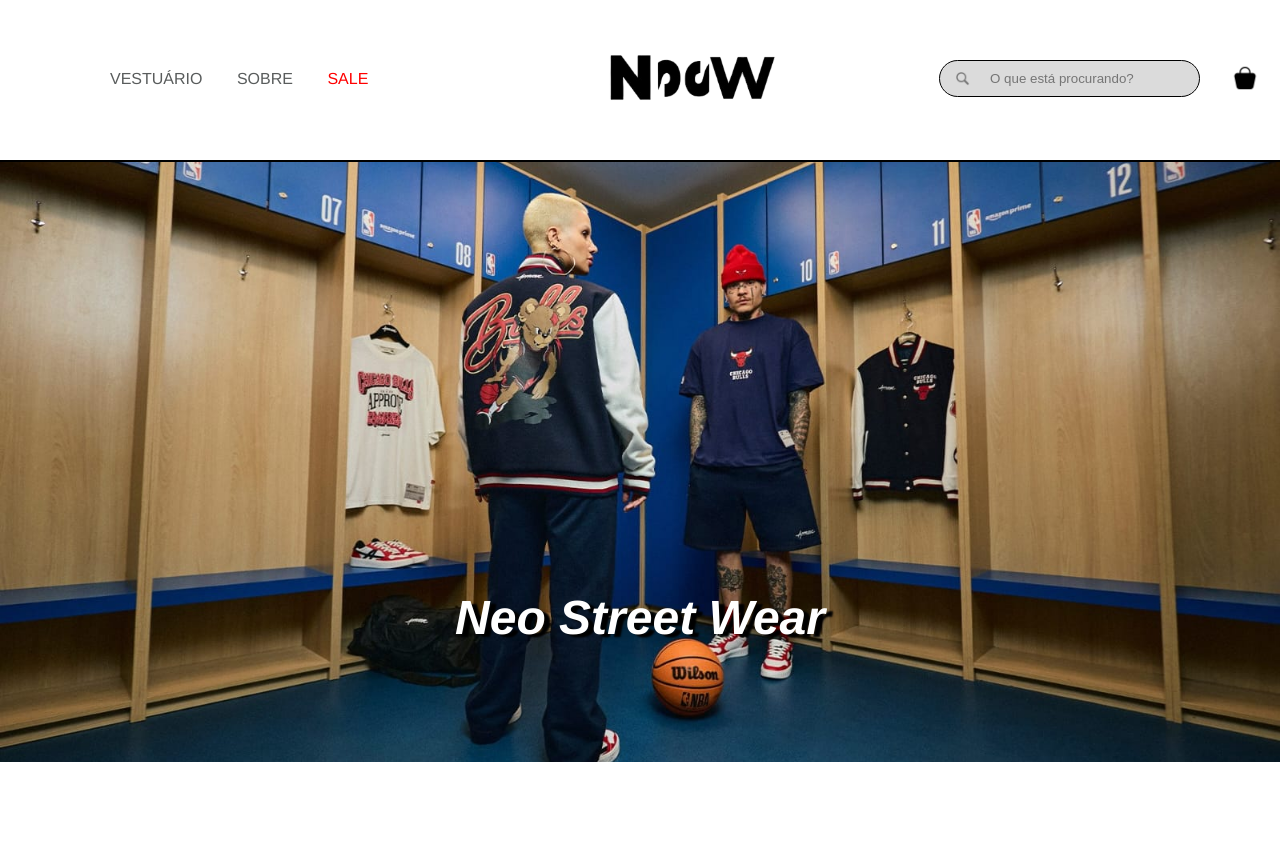
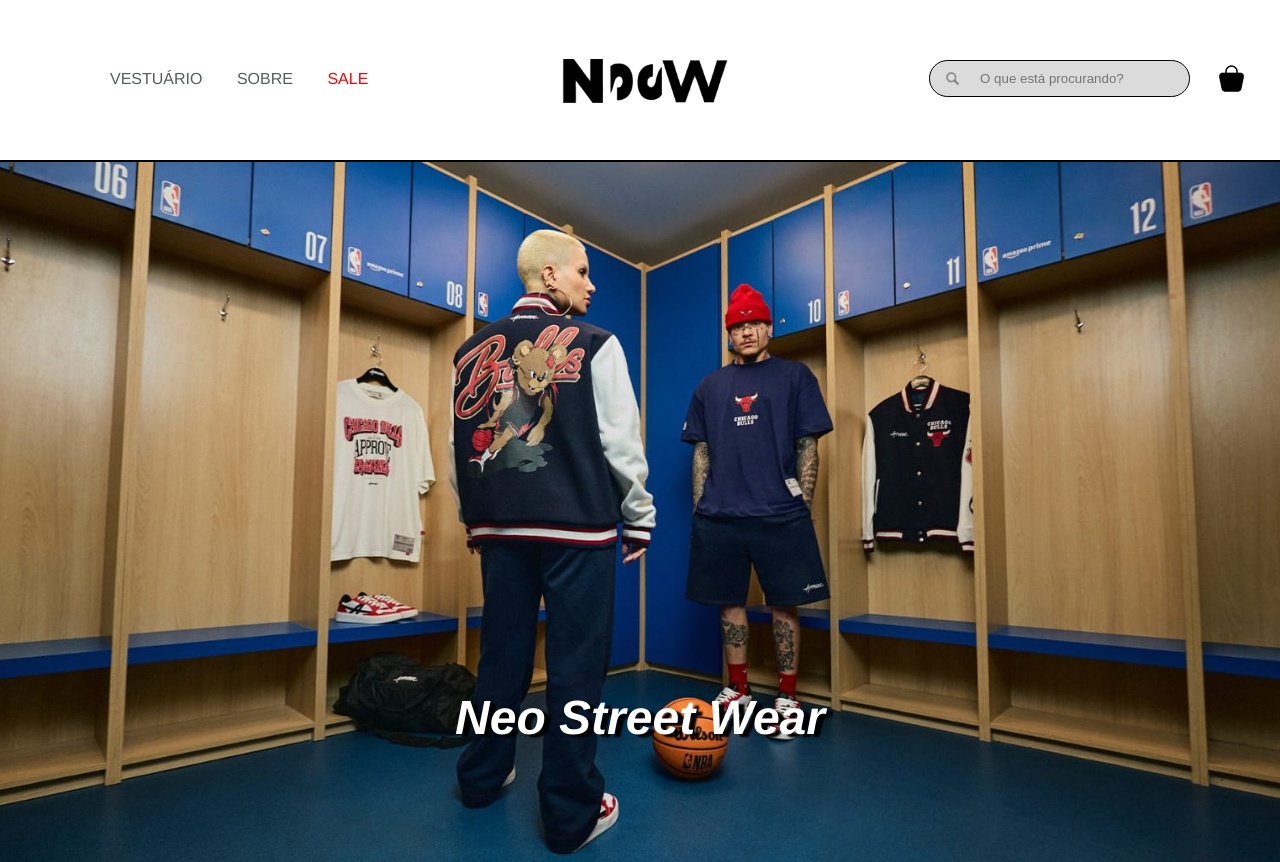
Before and after one commit to guumuller/atatividadeFinal-interfaceWeb, a plain HTML site: page index.html in a window 1280 px wide. Before the commit the page ends 800 px from the top, so only its background shows below. Drawn offline with Linux system fonts and the light colour scheme.

Commit message:
:-1:
murilo

```diff
--- a/index.html
+++ b/index.html
@@ -5,7 +5,7 @@
     <meta name="viewport" content="width=device-width, initial-scale=1.0">
     <link rel="stylesheet" href="style.css">
     <link rel="shortcut icon" type="imagex/png" href="images/icone.png">
-    <title>Neo Street Wear -----</title>
+    <title>Neo Street Wear</title>
 </head>
 <body>
     <header>
--- a/style.css
+++ b/style.css
@@ -56,13 +56,14 @@ header .logo a img{
 
 .logo{
     position: absolute;
-    left: 594px;
-    top: 37px;
+    left: 50%;
+    top: 50%;
+    transform: translate(-50%, -50%);
 }
 
 .pesquisar{
     position: absolute;
-    right: 80px;
+    right: 90px;
     top: 60px;
 }
 
@@ -86,12 +87,22 @@ header input ::-webkit-search-cancel-button{
 
 .sacola{
     position: absolute;
-    right: 20px;
-    top: 63px;
+    right: 30px;
+    top: 60px;
 }
 
 .sacola img{
-    height: 30px;
+    height: 35px;
+    border: 1px solid   transparent;
+    transition: 0.5s;
+}
+
+.sacola img:hover{
+    opacity: 80%;
+    box-shadow: 1px 1px 5px #000;
+    /* border: 1px solid #000; */
+    border-radius: 15px;
+    transition: 0.5s;
 }
 
 .banner{
@@ -99,7 +110,7 @@ header input ::-webkit-search-cancel-button{
     background-position: center;
     background-size: cover;
     text-align: center;
-    height: 600px;
+    height: 700px;
     position: relative;
 }
 
```
